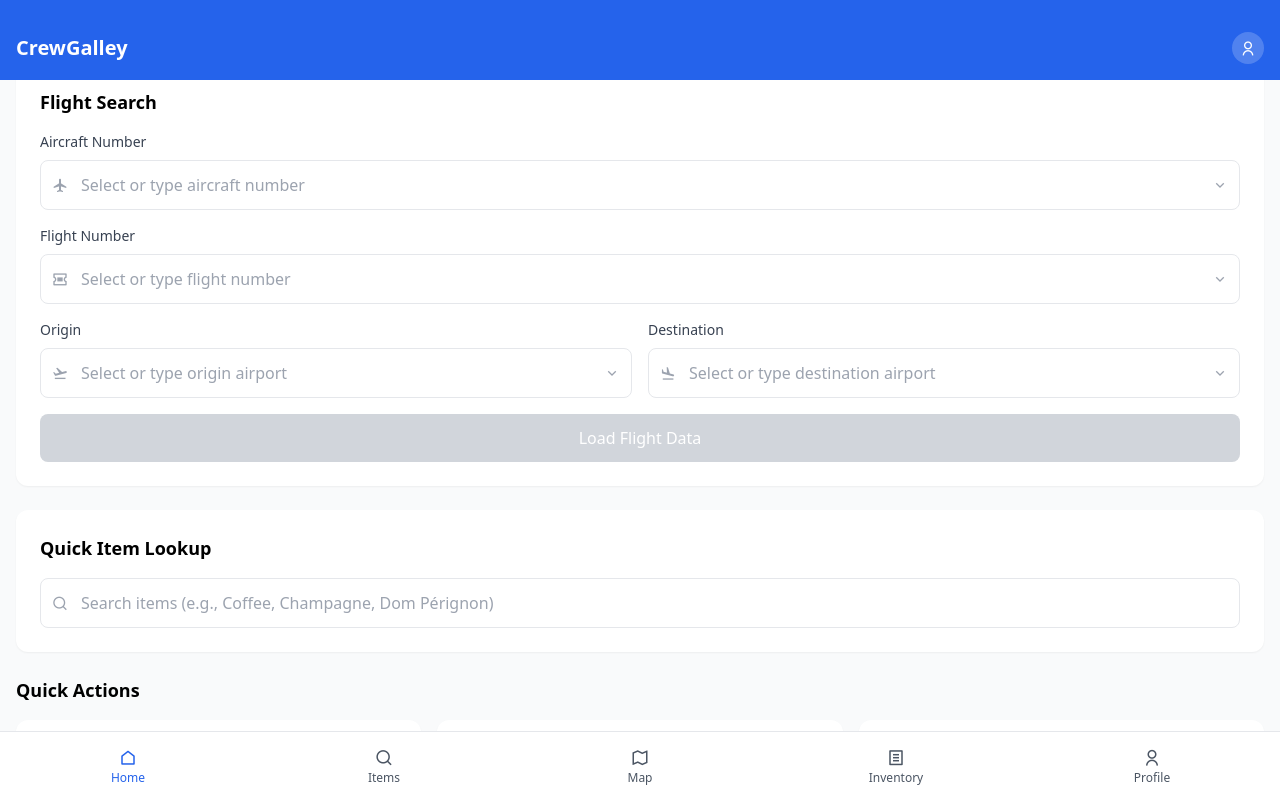
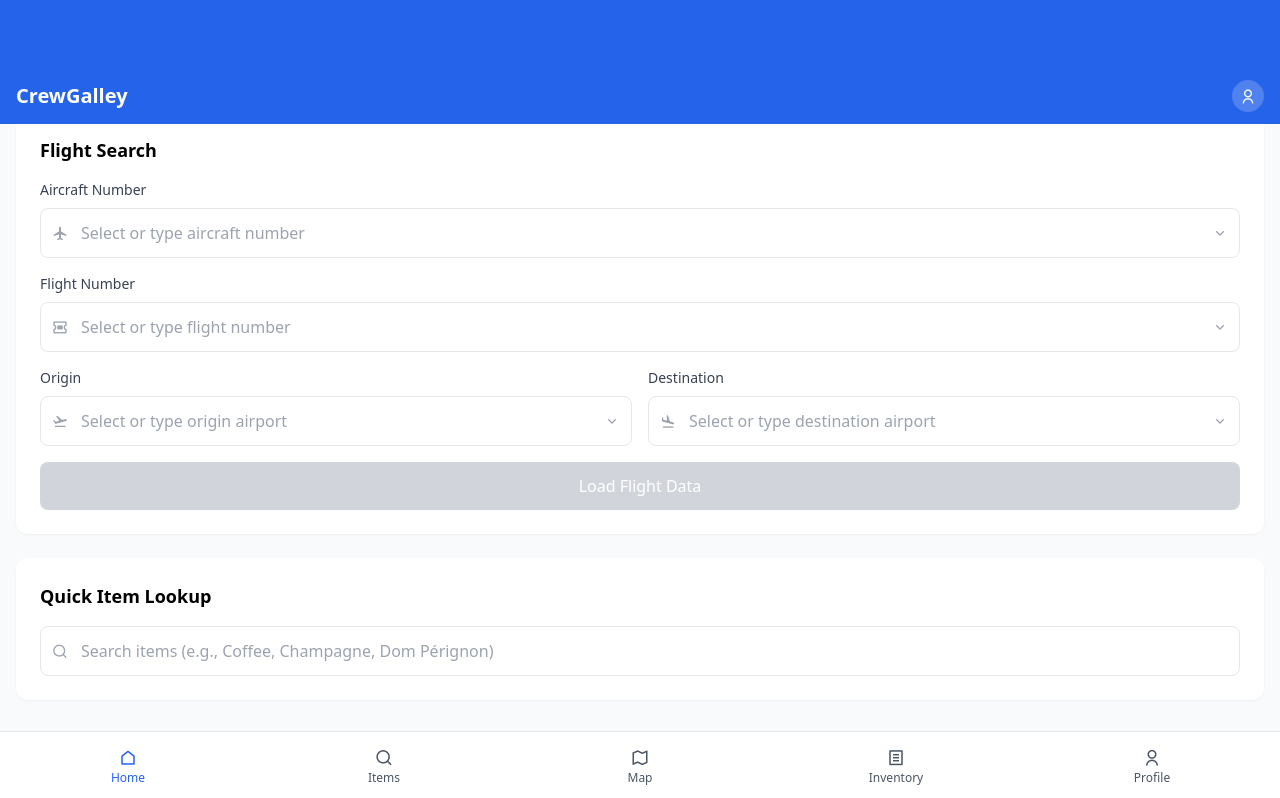
Before and after one commit to dieggoooo/project-1-V2, a Next.js app: page / in a window 1280 px wide. Shown: the top 798 px of the page. Built offline with nearby package versions, Linux system fonts and the light colour scheme.

Commit message:
top nav fix

```diff
--- a/app/galley/page.tsx
+++ b/app/galley/page.tsx
@@ -430,7 +430,7 @@ function GalleyMapContent() {
 
       {selectedGalley ? (
         // Galley Detail View
-        <div className="pb-20 px-4" style={{ paddingTop: 'calc(env(safe-area-inset-top) + 3.5rem)' }}>
+        <div className="pt-16 pb-20">
           <div className="px-4 py-4 bg-white border-b">
             <div className="flex items-center mb-4">
               <button
@@ -587,7 +587,7 @@ function GalleyMapContent() {
         </div>
       ) : (
         // Main Galley Map View
-        <div className="pt-16 pb-20">
+        <div className="pt-28 pb-20">
           <div className="px-4 py-4 bg-white border-b">
             <h1 className="text-xl font-semibold">Aircraft Galley Map</h1>
             <p className="text-sm text-gray-600">12 galleys total - Tap any galley to explore</p>
--- a/app/inventory/page.tsx
+++ b/app/inventory/page.tsx
@@ -202,7 +202,7 @@ export default function InventoryPage() {
     <div className="min-h-screen bg-gray-50">
       <Header />
 
-      <div className="pb-20 px-4" style={{ paddingTop: 'calc(env(safe-area-inset-top) + 3.5rem)' }}>
+      <div className="pb-20 px-4 pt-28">
         <div className="mb-6">
           <h1 className="text-2xl font-bold text-gray-900 mb-2">Post-Flight Inventory</h1>
           <p className="text-gray-600">Check remaining levels for alcohol, equipment, and supplies</p>
--- a/app/issues/page.tsx
+++ b/app/issues/page.tsx
@@ -159,7 +159,7 @@ export default function IssuesPage() {
     <div className="min-h-screen bg-gray-50">
       <Header />
 
-      <div className="pb-20" style={{ paddingTop: 'calc(env(safe-area-inset-top) + 3.5rem)' }}>
+      <div className="pt-16 pb-28">
         {/* Tab Selector */}
         <div className="px-4 py-4 bg-white border-b">
           <div className="flex bg-gray-100 rounded-lg p-1">
--- a/app/items/page.tsx
+++ b/app/items/page.tsx
@@ -345,7 +345,7 @@ function ItemSearchContent() {
     return (
       <div className="min-h-screen bg-gray-50">
         <Header />
-        <div className="pt-16 pb-20 px-4">
+         <div className="pb-20 pt-28">
           {/* Enhanced Search Section */}
           <div className="mb-6" ref={searchRef}>
             <h1 className="text-2xl font-bold text-gray-900 mb-4">Search Items</h1>
@@ -530,7 +530,7 @@ function ItemSearchContent() {
     return (
       <div className="min-h-screen bg-gray-50">
         <Header />
-        <div className="pt-16 pb-20 px-4">
+        <div className="pb-20 px-4" style={{ paddingTop: 'calc(env(safe-area-inset-top) + 3.5rem)' }}>
           <div className="flex items-center mb-6">
             <button onClick={handleBack} className="w-8 h-8 bg-white rounded-full flex items-center justify-center shadow-sm mr-3">
               <i className="ri-arrow-left-line text-gray-600"></i>
@@ -562,7 +562,7 @@ function ItemSearchContent() {
   return (
     <div className="min-h-screen bg-gray-50">
       <Header />
-      <div className="pt-16 pb-20 px-4">
+      <div className="pt-20 pb-20 px-4">
         <div className="flex items-center mb-6">
           <button onClick={handleBack} className="w-8 h-8 bg-white rounded-full flex items-center justify-center shadow-sm mr-3">
             <i className="ri-arrow-left-line text-gray-600"></i>
--- a/app/page.tsx
+++ b/app/page.tsx
@@ -198,7 +198,7 @@ export default function Home() {
     <div className="min-h-screen bg-gray-50">
       <Header />
 
-      <div className="pt-16 pb-20 px-4">
+      <div className="pt-28 pb-20 px-4">
         {/* Enhanced Flight Search Section */}
         <div className="bg-white rounded-xl p-6 mb-6 shadow-sm">
           <div ref={dropdownRef}>
--- a/app/profile/page.tsx
+++ b/app/profile/page.tsx
@@ -175,7 +175,7 @@ export default function Profile() {
     <div className="min-h-screen bg-gray-50">
       <Header />
 
-      <div className="pb-20 px-4" style={{ paddingTop: 'calc(env(safe-area-inset-top) + 3.5rem)' }}>
+      <div className="pb-20 px-4 pt-28">
         <div className="max-w-2xl mx-auto">
           {/* Profile Header */}
           <div className="bg-white rounded-xl p-6 shadow-sm mb-6">
--- a/components/Header.tsx
+++ b/components/Header.tsx
@@ -5,9 +5,8 @@ import Link from 'next/link';
 export default function Header() {
   return (
     <header className="fixed top-0 left-0 right-0 bg-blue-600 text-white z-40">
-      {/* Add safe area padding for iOS notch/status bar */}
-      <div className="pt-safe">
-        <div className="flex items-center justify-between px-4 h-16">
+      <div className="pt-20 pb-3 px-4">
+        <div className="flex items-center justify-between">
           <Link href="/" className="text-xl font-bold">
             CrewGalley
           </Link>
```
